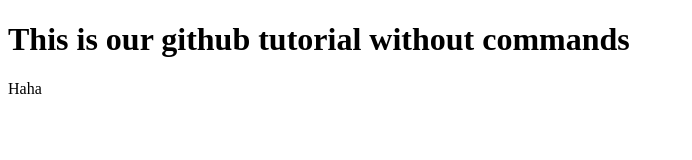
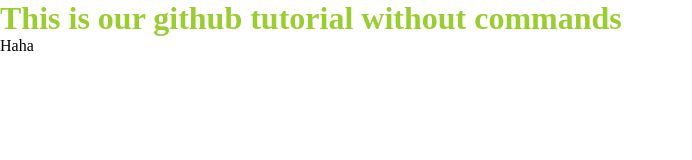
Before and after one commit to qurat150/second-web, a plain HTML site: page index.html in a window 1280 px wide. Shown: the whole page, without its empty margins (0-692 px from the left). Drawn offline with Linux system fonts and the light colour scheme.

Commit message:
added style css file

```diff
--- a/index.html
+++ b/index.html
@@ -4,6 +4,7 @@
     <meta charset="UTF-8">
     <meta name="viewport" content="width=device-width, initial-scale=1.0">
     <title>Document</title>
+    <link rel="stylesheet" href="style.css">
 </head>
 <body>
     <h1>This is our github tutorial without commands</h1>
--- /dev/null
+++ b/style.css
@@ -0,0 +1,7 @@
+*{
+    margin: 0;
+    padding: 0;
+}
+h1{
+    color: yellowgreen;
+}
```
